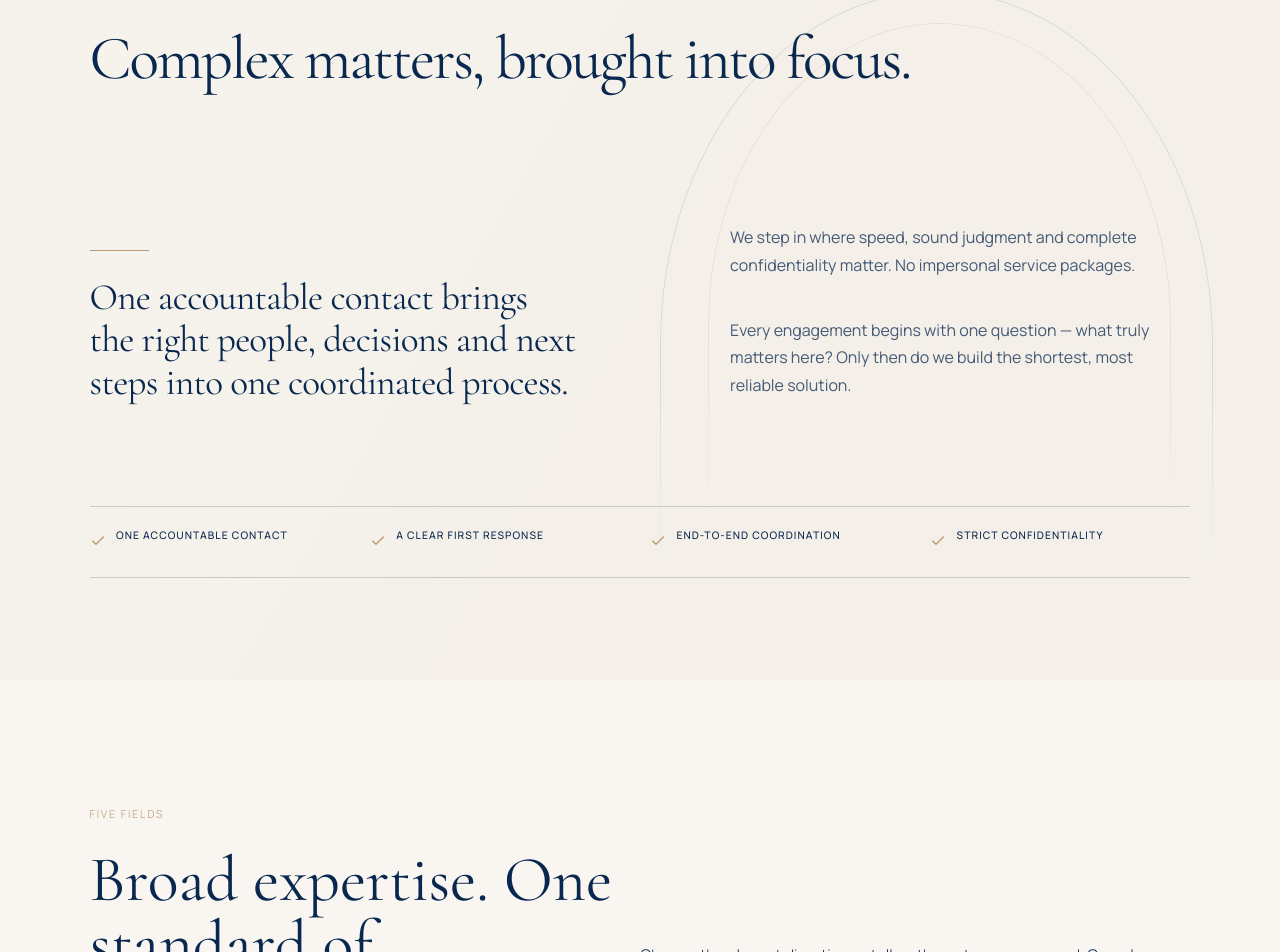
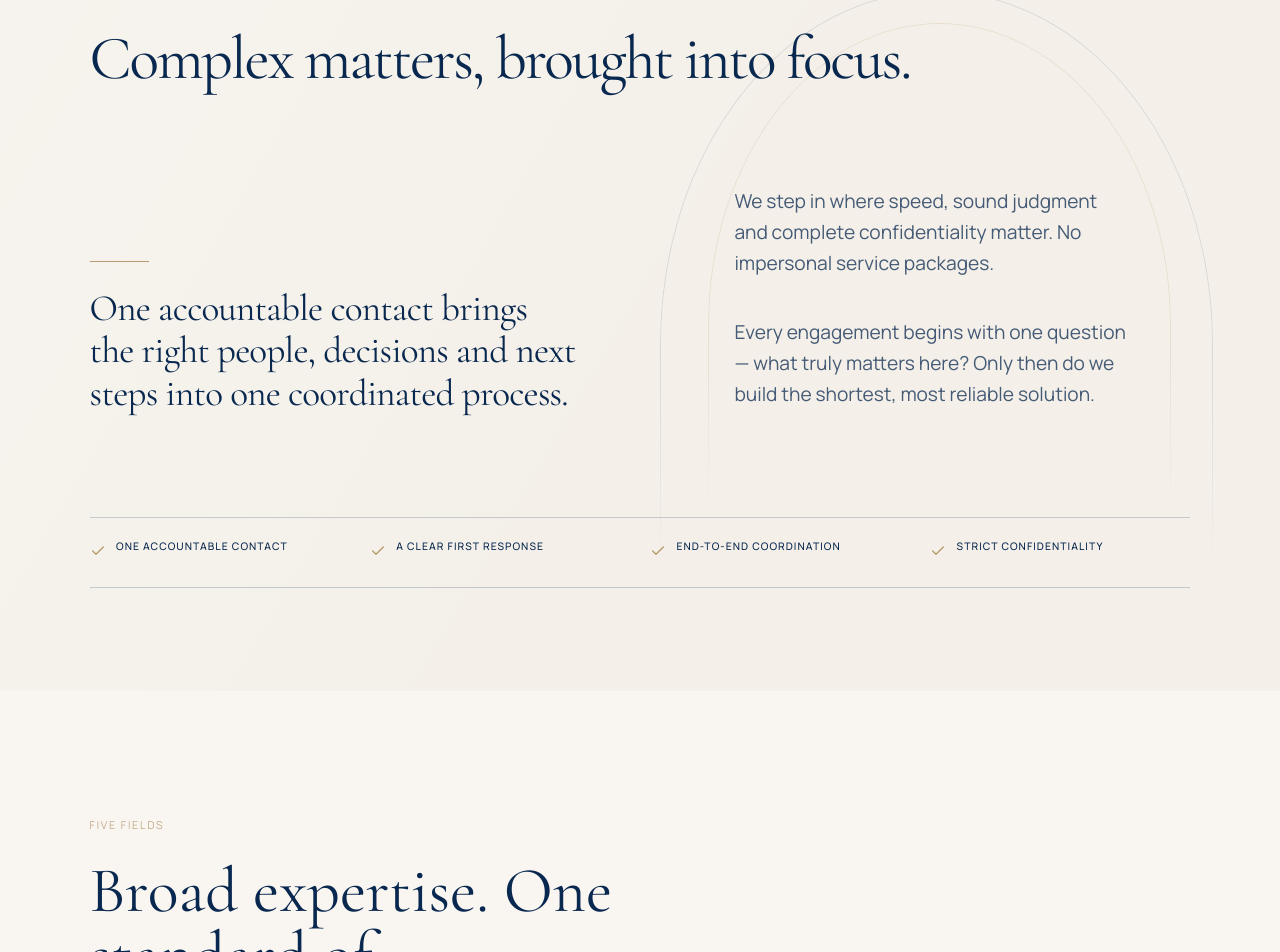
Before and after one commit to dmkstudio/poc-riviera-editorial-site, a Next.js app: page / in a window 1280 px wide. Shown: the part 886-1838 px from the top of the page. Built offline with nearby package versions, Linux system fonts and the light colour scheme.

Commit message:
Align approach copy with architectural arcs

```diff
--- a/app/globals.css
+++ b/app/globals.css
@@ -731,16 +731,16 @@ header{
 .approach::after{content:"";position:absolute;z-index:-1;width:min(36vw,35rem);height:clamp(29rem,47vw,45rem);right:8.5vw;top:clamp(5rem,8.5vw,9rem);border:1px solid rgba(190,151,102,.2);border-bottom:0;border-radius:50% 50% 0 0;mask-image:linear-gradient(to bottom,#000 0%,#000 52%,transparent 82%);-webkit-mask-image:linear-gradient(to bottom,#000 0%,#000 52%,transparent 82%);pointer-events:none}
 .approach-intro{max-width:61rem;margin-bottom:clamp(4rem,7.5vw,7rem)}
 .approach h2{max-width:60rem;margin:0;color:var(--ink);font-size:clamp(3.1rem,4.8vw,5.55rem);font-weight:400;line-height:.99;letter-spacing:-.035em;text-wrap:balance}
-.approach-prose{display:grid;grid-template-columns:minmax(0,1.15fr) minmax(17rem,.85fr);gap:clamp(3rem,8vw,10.5rem);align-items:end}
+.approach-prose{display:grid;grid-template-columns:minmax(0,1fr) minmax(25rem,1fr);gap:clamp(3rem,6vw,7rem);align-items:end}
 .approach-lead{max-width:43rem}
 .approach-lead::before{content:"";display:block;width:3.7rem;height:1px;margin-bottom:1.65rem;background:var(--sand)}
 .approach-lead p{max-width:41rem;margin:0;color:var(--ink);font-family:var(--serif);font-size:clamp(2rem,2.9vw,3.25rem);font-weight:400;line-height:1.14;letter-spacing:-.02em;text-wrap:balance}
 .approach-support{display:grid;gap:2.35rem;padding-bottom:.3rem}
 .approach-note{max-width:28rem}
 .approach-note p{margin:0;color:rgba(9,40,79,.75);font-size:1rem;font-weight:400;line-height:1.72}
-.approach-support{width:min(100%,29rem);justify-self:center;padding-inline:.15rem}
+.approach-support{width:min(100%,25rem);justify-self:center;padding-inline:0}
 .approach-note{max-width:none}
-@media(min-width:761px){.approach-support{position:relative;left:clamp(-2.5rem,-3vw,-1rem)}}
+@media(min-width:761px){.approach-note p{font-size:clamp(1.08rem,1.5vw,1.3rem);line-height:1.62}}
 .assurances{display:grid;grid-template-columns:repeat(4,minmax(0,1fr));gap:1.25rem;margin-top:clamp(4.5rem,8vw,7rem);padding-top:1.3rem;border-top:1px solid rgba(9,40,79,.2);background:transparent}
 .assurances span{min-width:0;display:flex;align-items:flex-start;gap:.65rem;color:var(--ink);font-size:.65rem;font-weight:500;line-height:1.45;letter-spacing:.1em}
 .assurances svg{width:1rem;flex:0 0 auto;margin-top:.02rem;color:var(--sand)}
```
